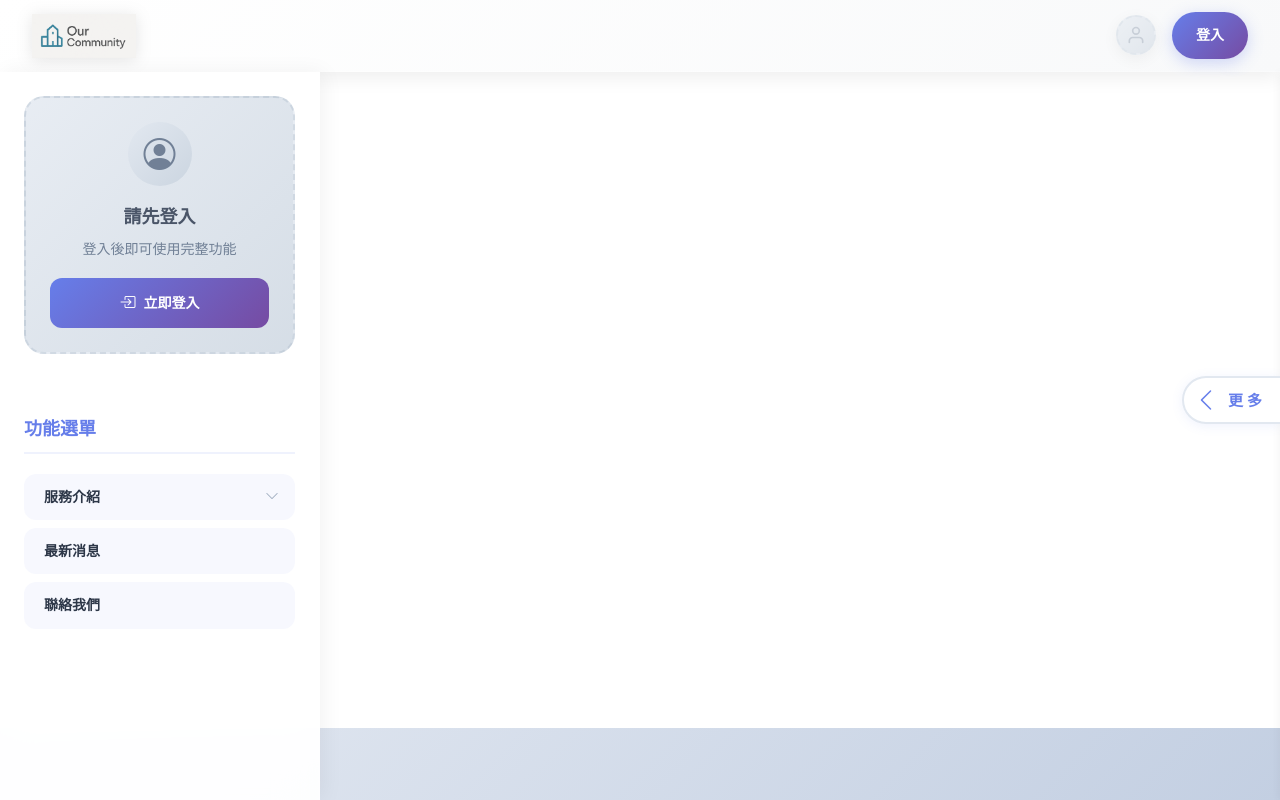
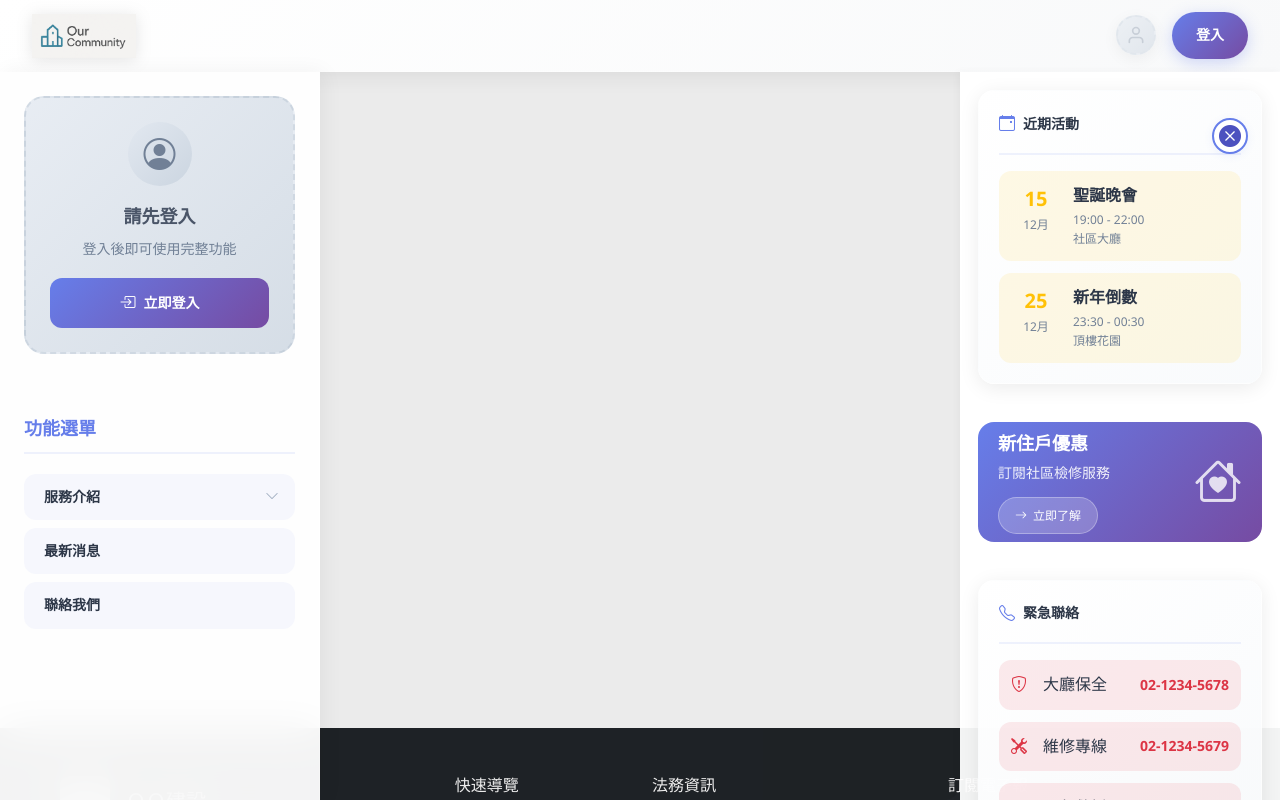
Before and after one commit to SarahCc8763/CommunityManagementSystem, a Vue app in the folder finalProjFront/: page /home in a window 1280 px wide. Both pictures are taken after a click on the element "更多". Shown: the top 800 px of the page. Built offline with nearby package versions, Linux system fonts and the light colour scheme; grey boxes are pictures that could not be loaded.

Commit message:
new 0709Front

```diff
--- a/finalProjFront/src/App.vue
+++ b/finalProjFront/src/App.vue
@@ -5,44 +5,34 @@
     <main class="main-content">
 
       <!-- 這裡是左右的Nav -->
+      <aside>
       <LeftSideNav />
       <RightSideNav :show="showRightNav" @close="showRightNav = false" />
-      <div class="main-area" :class="{ 'with-right-nav': showRightNav }"
-        @click="showRightNav && (showRightNav = false)">
-        <button class="right-nav-toggle" @click="showRightNav = true">
+
+      <button class="right-nav-toggle" @click="showRightNav = true">
           <i class="bi bi-layout-sidebar-inset"></i>
         </button>
 
-        <div v-if="!showRightNav" class="drawer-tab" @click="showRightNav = true">
+
+        <div v-if="!showRightNav" class="drawer-tab" @click.stop="showRightNav = true">
           <i class="bi bi-chevron-left"></i>
           <span class="drawer-tab-text">更多</span>
         </div>
-        <div v-if="showRightNav" class="drawer-mask" @click="showRightNav = false">
-        </div>
-        <!-- 左右Nav結束 -->
 
+        <div v-if="showRightNav" class="drawer-mask" @click="showRightNav = false"></div>
+      </aside>
 
-
-        <!-- 大家想測試的頁面可以放這裡喔～ -->
-        <!-- <div class="main flex-grow-1"> -->
-
-        <div class="main flex-grow-1">
+      <div class="main-area" :class="[{ 'with-right-nav': showRightNav }, isDarkMode ? 'dark-mode' : '']"
+        @click="showRightNav && (showRightNav = false)">
           <RouterView />
-        </div>
-        <!-- <Example /> -->
-        <!-- <Home /> -->
-        <!-- <packages /> -->
-        <!-- <Invoice /> -->
-
-
       </div>
     </main>
 
-  </div>
   <FooterAll />
 
   <!-- 登入模態框 -->
   <LoginModal :isVisible="showLogin" @close="showLogin = false" @login-success="handleLoginSuccess" />
+</div>
 </template>
 
 
@@ -71,6 +61,7 @@ import LeftSideNav from './components/forAll/main/LeftSideNav.vue';
 const user = useUserStore()
 const showLogin = ref(false)
 const showRightNav = ref(false)
+
 // ✅ 只判斷 meta.dark
 // const isDarkMode = computed(() => route.meta?.dark === true)
 
```
